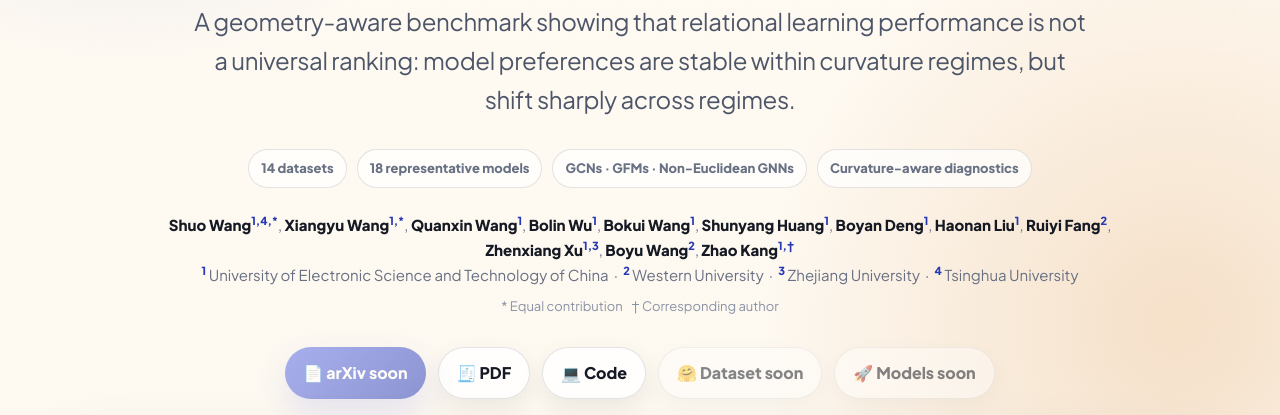
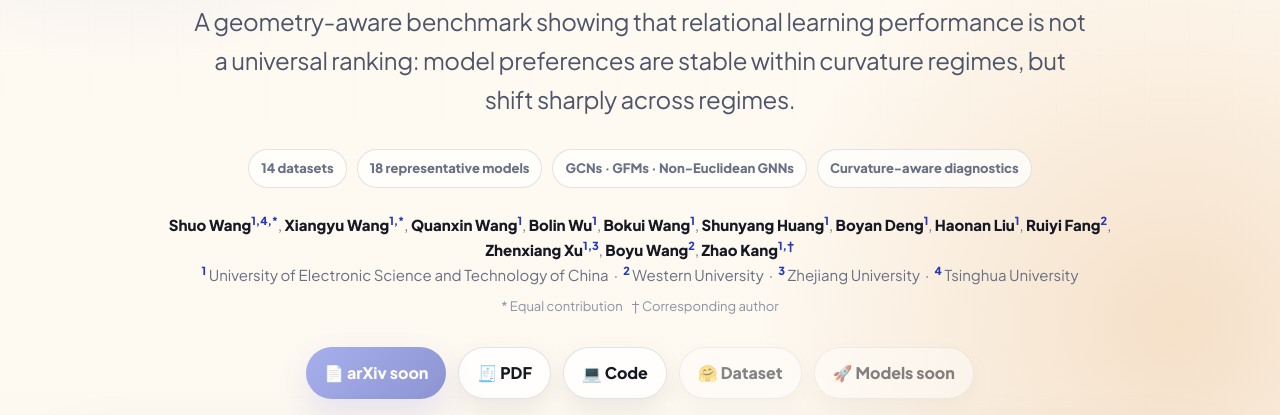
Before and after one commit to SIRBabbage/CurvBench_HOME, a plain HTML site: page index.html in a window 1280 px wide. Shown: the part 385-800 px from the top of the page. Drawn offline with nearby package versions, Linux system fonts and the light colour scheme.

Commit message:
Update index.html

```diff
--- a/index.html
+++ b/index.html
@@ -496,7 +496,7 @@
         <a class="btn primary disabled" href="#" aria-disabled="true">📄 arXiv soon</a>
         <a class="btn" href="paper.pdf" target="_blank" rel="noopener">🧾 PDF</a>
         <a class="btn" href="https://github.com/SIRBabbage/CurvBench_HOME" target="_blank" rel="noopener">💻 Code</a>
-        <a class="btn disabled" href="#" aria-disabled="true">🤗 Dataset soon</a>
+        <a class="btn disabled" href="https://huggingface.co/datasets/Ga1axy/CurvBench" aria-disabled="true">🤗 Dataset </a>
         <a class="btn disabled" href="#" aria-disabled="true">🚀 Models soon</a>
       </div>
 
```
